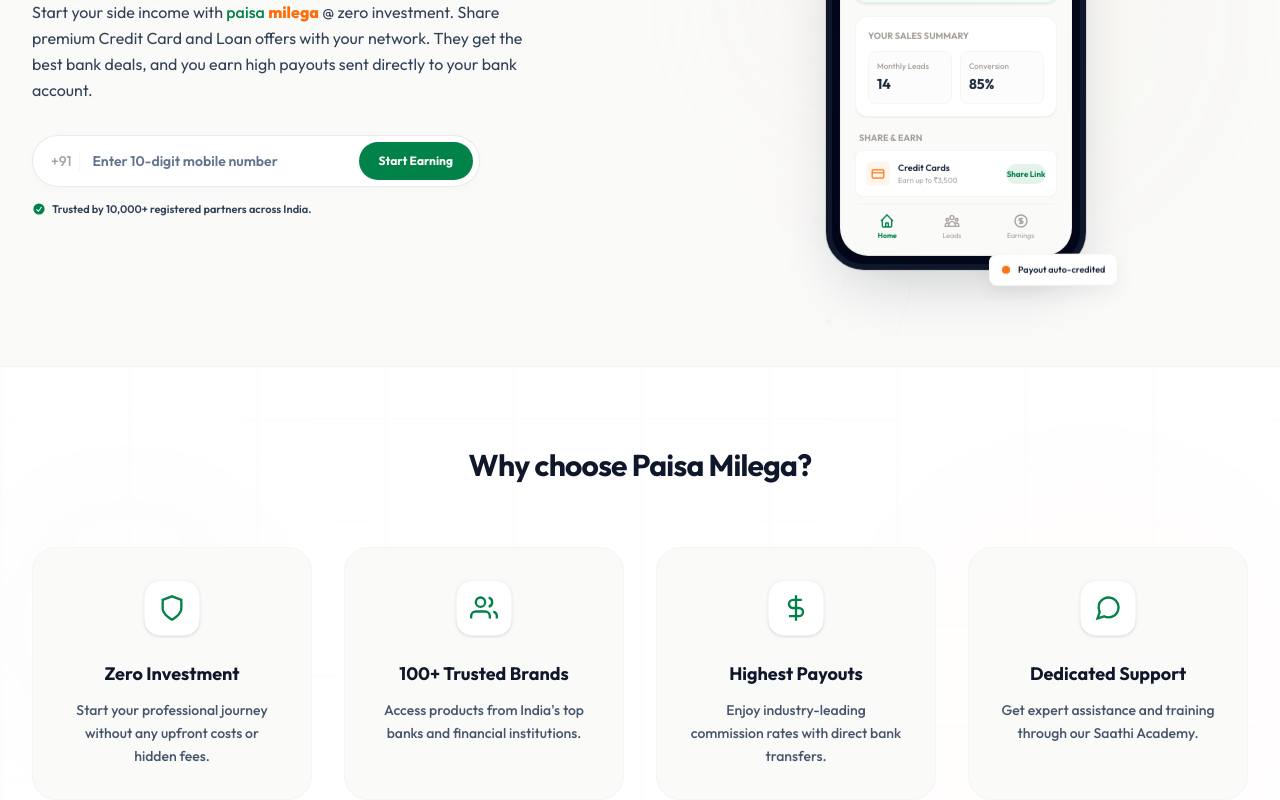
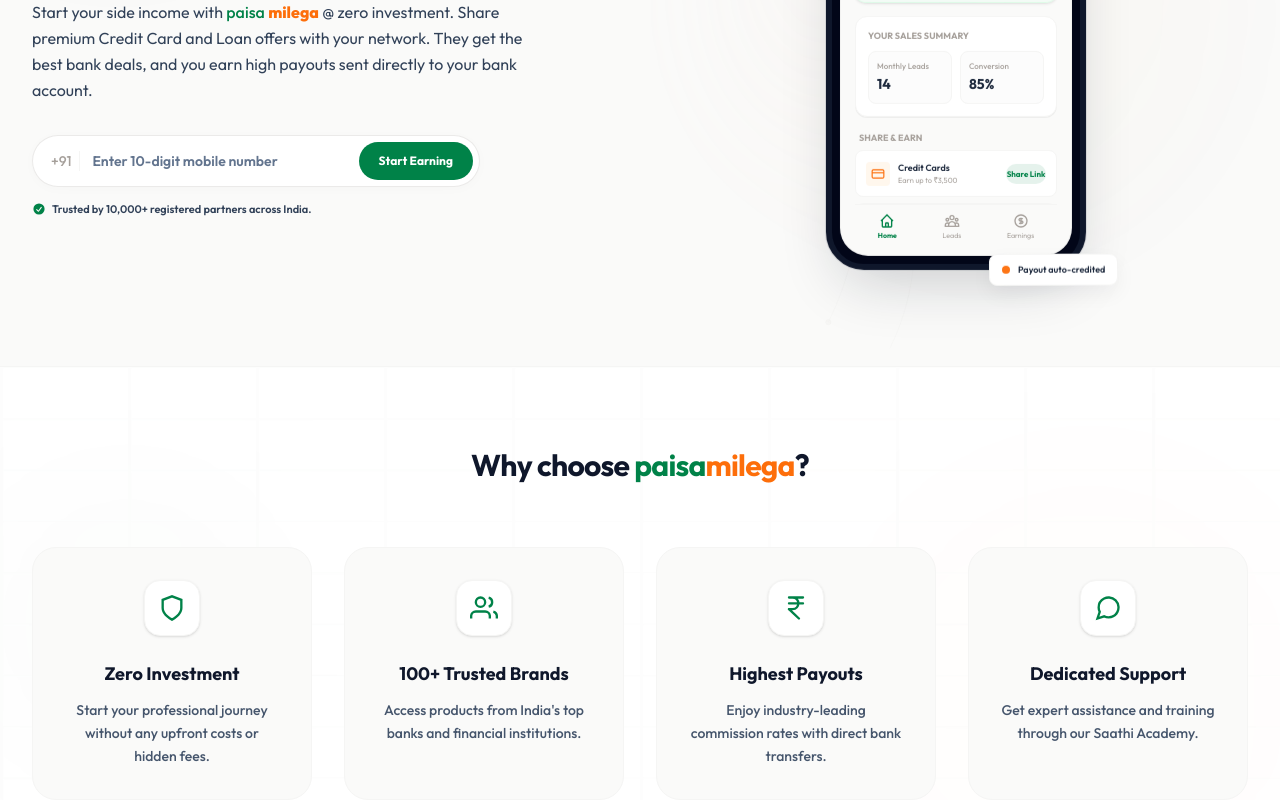
Before and after one commit to credlawn/paisamilega, a Next.js app: page / in a window 1280 px wide. Shown: the part 402-1202 px from the top of the page. Built offline with nearby package versions, Linux system fonts and the light colour scheme.

Commit message:
V1.9 Translation Correction Done

```diff
--- a/components/Features.tsx
+++ b/components/Features.tsx
@@ -4,7 +4,7 @@
 import { useLanguage } from "@/components/LanguageContext";
 
 export default function Features() {
-  const { t } = useLanguage();
+  const { t, language } = useLanguage();
 
   return (
     <section className="bg-white py-16 sm:py-20 border-b border-stone-100 relative overflow-hidden">
@@ -28,7 +28,15 @@
       <div className="mx-auto max-w-7xl px-6 sm:px-8 relative z-10">
         <div className="text-center mb-12 sm:mb-16">
           <h2 className="text-2xl sm:text-3xl font-bold tracking-tight text-slate-900 font-sans">
-            {t.home.features.title}
+            {language === "en" ? (
+              <>
+                Why choose <span className="text-brand-green">paisa</span><span className="text-brand-orange">milega</span>?
+              </>
+            ) : (
+              <>
+                <span className="text-brand-green">paisa</span><span className="text-brand-orange">milega</span> ही क्यों चुनें?
+              </>
+            )}
           </h2>
         </div>
 
@@ -41,7 +49,7 @@
               <div className="h-14 w-14 rounded-2xl bg-white shadow-sm flex items-center justify-center text-brand-green mb-6 border border-stone-100 group-hover:scale-110 transition-transform duration-500">
                 {idx === 0 && <svg viewBox="0 0 24 24" fill="none" stroke="currentColor" strokeWidth="2" className="h-7 w-7"><path d="M12 22s8-4 8-10V5l-8-3-8 3v7c0 6 8 10 8 10z" /></svg>}
                 {idx === 1 && <svg viewBox="0 0 24 24" fill="none" stroke="currentColor" strokeWidth="2" className="h-7 w-7"><path d="M17 21v-2a4 4 0 0 0-4-4H5a4 4 0 0 0-4 4v2" /><circle cx="9" cy="7" r="4" /><path d="M23 21v-2a4 4 0 0 0-3-3.87" /><path d="M16 3.13a4 4 0 0 1 0 7.75" /></svg>}
-                {idx === 2 && <svg viewBox="0 0 24 24" fill="none" stroke="currentColor" strokeWidth="2" className="h-7 w-7"><path d="M12 1v22M17 5H9.5a3.5 3.5 0 0 0 0 7h5a3.5 3.5 0 0 1 0 7H6" /></svg>}
+                {idx === 2 && <svg viewBox="0 0 24 24" fill="none" stroke="currentColor" strokeWidth="2" strokeLinecap="round" strokeLinejoin="round" className="h-7 w-7"><path d="M6 3h12M6 8h12M6 13h3M9 13c6.667 0 6.667-10 0-10M6 13l8.5 8" /></svg>}
                 {idx === 3 && <svg viewBox="0 0 24 24" fill="none" stroke="currentColor" strokeWidth="2" className="h-7 w-7"><path d="M21 11.5a8.38 8.38 0 0 1-.9 3.8 8.5 8.5 0 0 1-7.6 4.7 8.38 8.38 0 0 1-3.8-.9L3 21l1.9-5.7a8.38 8.38 0 0 1-.9-3.8 8.5 8.5 0 0 1 4.7-7.6 8.38 8.38 0 0 1 3.8-.9h.5a8.48 8.48 0 0 1 8 8v.5z" /></svg>}
               </div>
               <h3 className="text-[18px] font-bold text-slate-900 mb-3 font-sans">
--- a/utils/translations.ts
+++ b/utils/translations.ts
@@ -614,8 +614,8 @@
   },
   hi: {
     nav: {
-      products: "वित्तीय उत्पाद",
-      academy: "साथी अकादमी",
+      products: "बैंकिंग प्रोडक्ट्स",
+      academy: "साथी एकेडमी",
       benefits: "साथी के फायदे",
       about: "हमारे बारे में",
       cta: "साथी बनें",
@@ -647,9 +647,9 @@
       },
     },
     products: {
-      badge: "वित्तीय उत्पाद संग्रह",
-      title: "हाई-कमीशन वित्तीय उत्पाद।",
-      desc: "100+ से अधिक पार्टनर उत्पादों में से चुनें। व्हाट्सएप के माध्यम से लीड जनरेशन लिंक शेयर करें, वास्तविक समय में प्रगति ट्रैक करें और सीधे पेआउट प्राप्त करें।",
+      badge: "बेस्ट बैंकिंग प्रोडक्ट्स",
+      title: "सबसे ज्यादा कमीशन वाले प्रोडक्ट्स।",
+      desc: "100+ से अधिक पार्टनर प्रोडक्ट्स में से चुनें। व्हाट्सएप के माध्यम से लिंक शेयर करें, रियल-टाइम में प्रोग्रेस ट्रैक करें और सीधे पेआउट प्राप्त करें।",
       list: [
         {
           title: "क्रेडिट कार्ड",
@@ -703,19 +703,19 @@
         list: [
           {
             title: "ज़ीरो इन्वेस्टमेंट",
-            desc: "बिना किसी अग्रिम लागत या छिपे हुए शुल्क के अपनी व्यावसायिक यात्रा शुरू करें।",
+            desc: "बिना किसी खर्चे या छिपे हुए चार्ज के अपना काम शुरू करें। ₹0 इन्वेस्टमेंट, 100% कमाई।",
           },
           {
             title: "100+ भरोसेमंद ब्रांड",
-            desc: "भारत के शीर्ष बैंकों और वित्तीय संस्थानों के उत्पादों तक पहुंचें।",
+            desc: "HDFC, SBI और Axis जैसे भारत के 100+ सबसे बड़े और भरोसेमंद बैंकों के प्रोडक्ट्स अब एक ही जगह पर।",
           },
           {
-            title: "उच्चतम भुगतान (Payouts)",
-            desc: "सीधे बैंक ट्रांसफर के साथ उद्योग-अग्रणी कमीशन दरों का आनंद लें।",
+            title: "सबसे ज्यादा कमीशन",
+            desc: "मार्केट में सबसे ऊंचे कमीशन रेट्स का फायदा उठाएं। आपकी पूरी कमाई बिना किसी देरी के सीधा आपके बैंक खाते में।",
           },
           {
-            title: "समर्पित सहायता",
-            desc: "हमारी Saathi Academy के माध्यम से विशेषज्ञ सहायता और ट्रेनिंग प्राप्त करें।",
+            title: "पूरा सपोर्ट और ट्रेनिंग",
+            desc: "हमारी साथी एकेडमी के जरिए हर कदम पर मदद और पूरी ट्रेनिंग पाएं ताकि आप बिना किसी झिझक के काम कर सकें।",
           },
         ],
       },
@@ -739,7 +739,7 @@
       tech: {
         badge: "नेक्स्ट-जेन टेक",
         title: "कमाने का सबसे स्मार्ट तरीका।",
-        desc: "हम आपके व्यवसाय को आसान, तेज़ और अधिक लाभदायक बनाने के लिए अत्याधुनिक तकनीक का उपयोग करते हैं।",
+        desc: "हम आपके काम को आसान, तेज़ और अधिक लाभदायक बनाने के लिए अत्याधुनिक तकनीक का उपयोग करते हैं।",
         items: [
           {
             title: "WhatsApp Chat",
```
